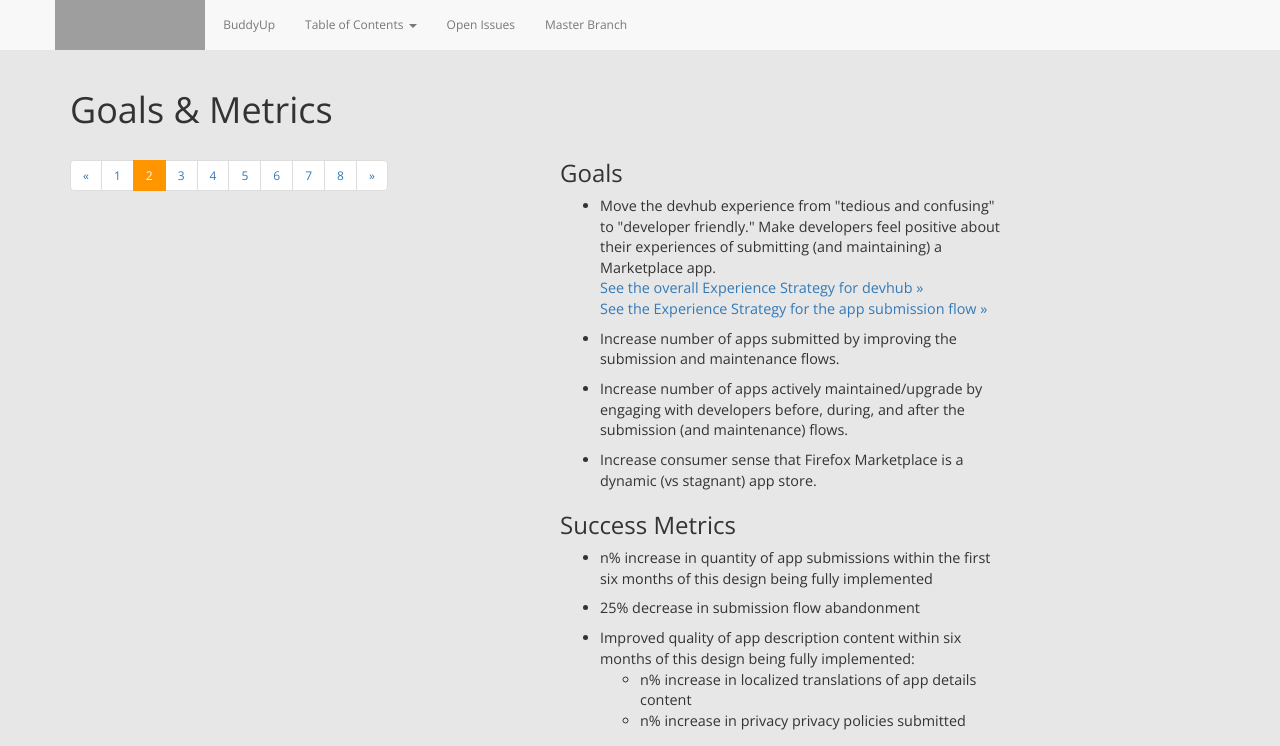
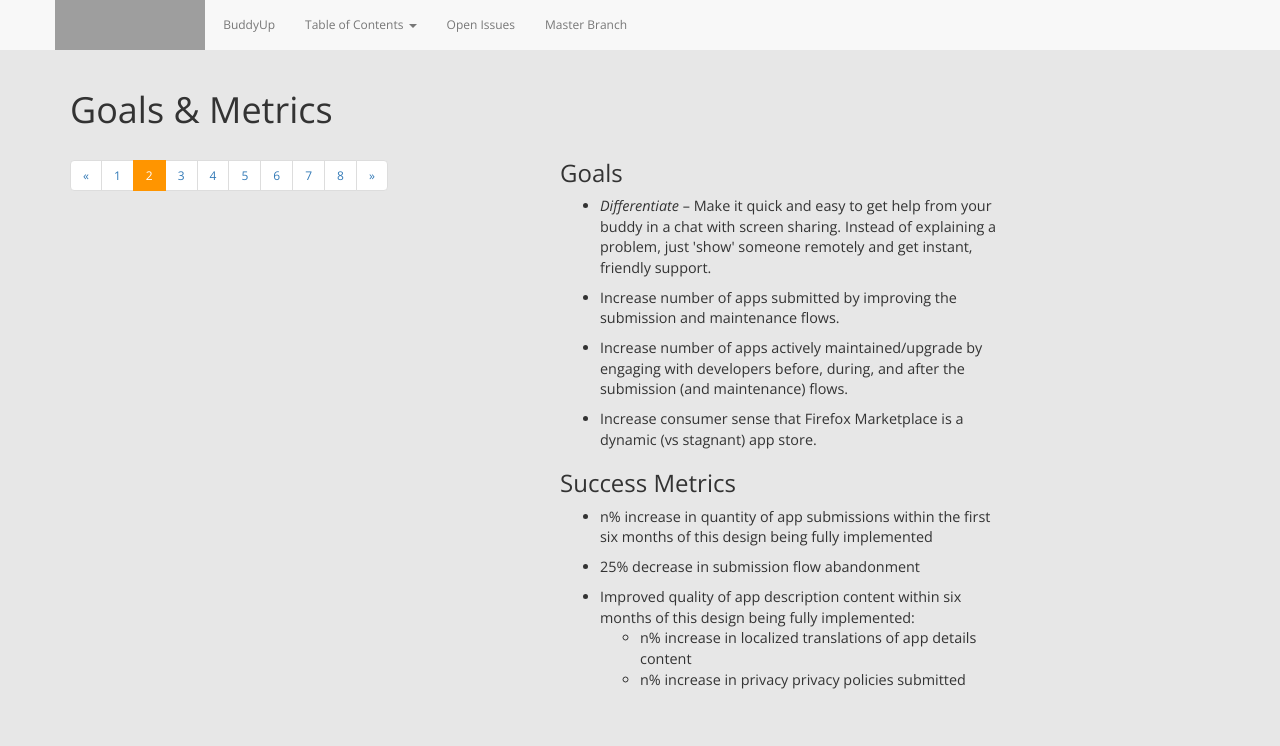
Before and after one commit to mhanratty/marketplaceux-buddyup, a Jekyll site: the page built from projectGoals.html, in a window 1280 px wide and 900 px high, cut to the strip 0-746 px from the top of the window. Built offline with Jekyll 4.4.1, drawn with Linux system fonts in a browser that asks for light colours; nearby versions of some CDN libraries; grey boxes are pictures that could not be loaded.

Commit message:
Update projectGoals.html

```diff
--- a/projectGoals.html
+++ b/projectGoals.html
@@ -18,9 +18,7 @@ multisequence: two
 
 		<h3>Goals</h3>
 		<ul class="longText">
-			<li>Move the devhub experience from "tedious and confusing" to "developer friendly." Make developers feel positive about their experiences of submitting (and maintaining) a Marketplace app.
-				<br><a href="experienceStrategyOverall.html">See the overall Experience Strategy for devhub &raquo;</a>
-				<br><a href="experienceStrategyAppSub.html">See the Experience Strategy for the app submission flow &raquo;</a>
+			<li><i>Differentiate</i> – Make it quick and easy to get help from your buddy in a chat with screen sharing. Instead of explaining a problem, just 'show' someone remotely and get instant, friendly support.
 			</li>
 
 			<li>Increase number of apps submitted by improving the submission and maintenance flows.</li>
```
